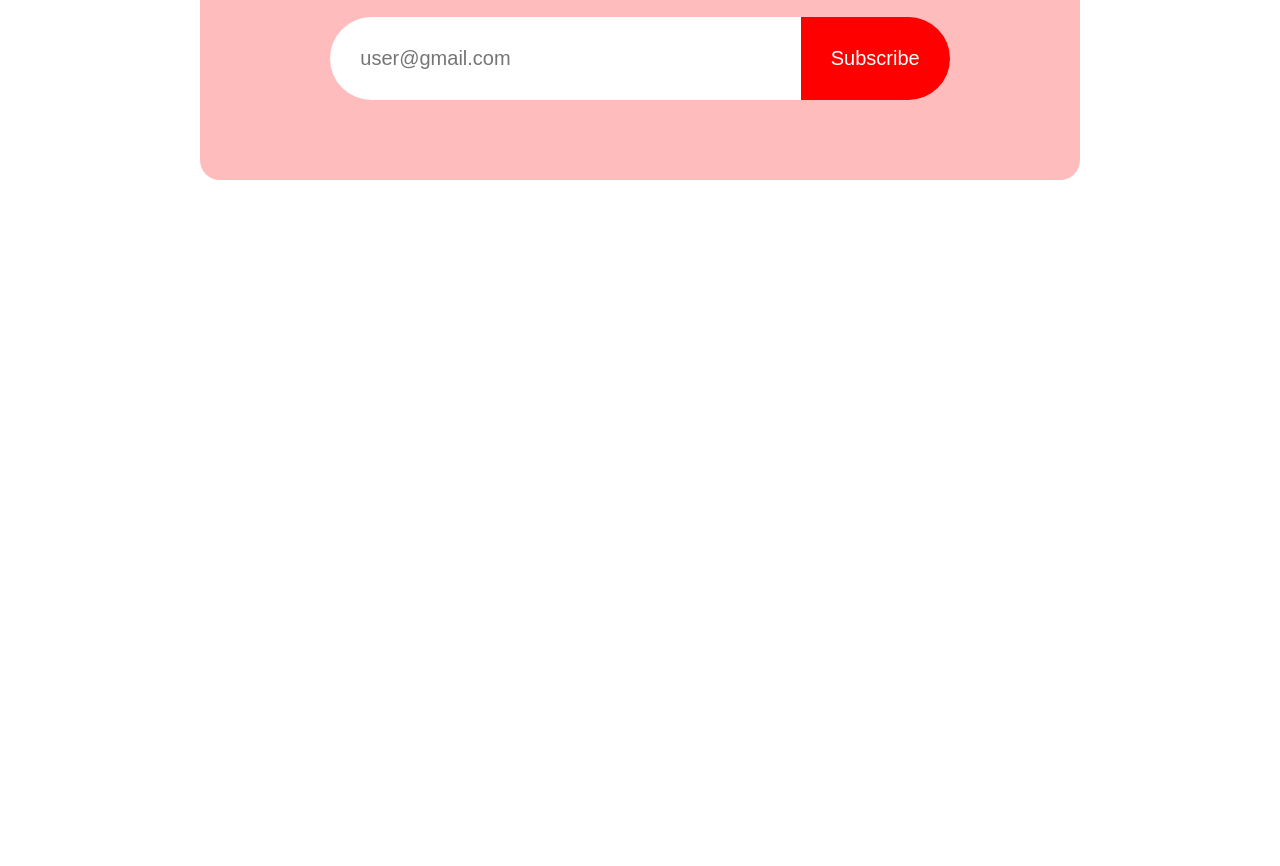
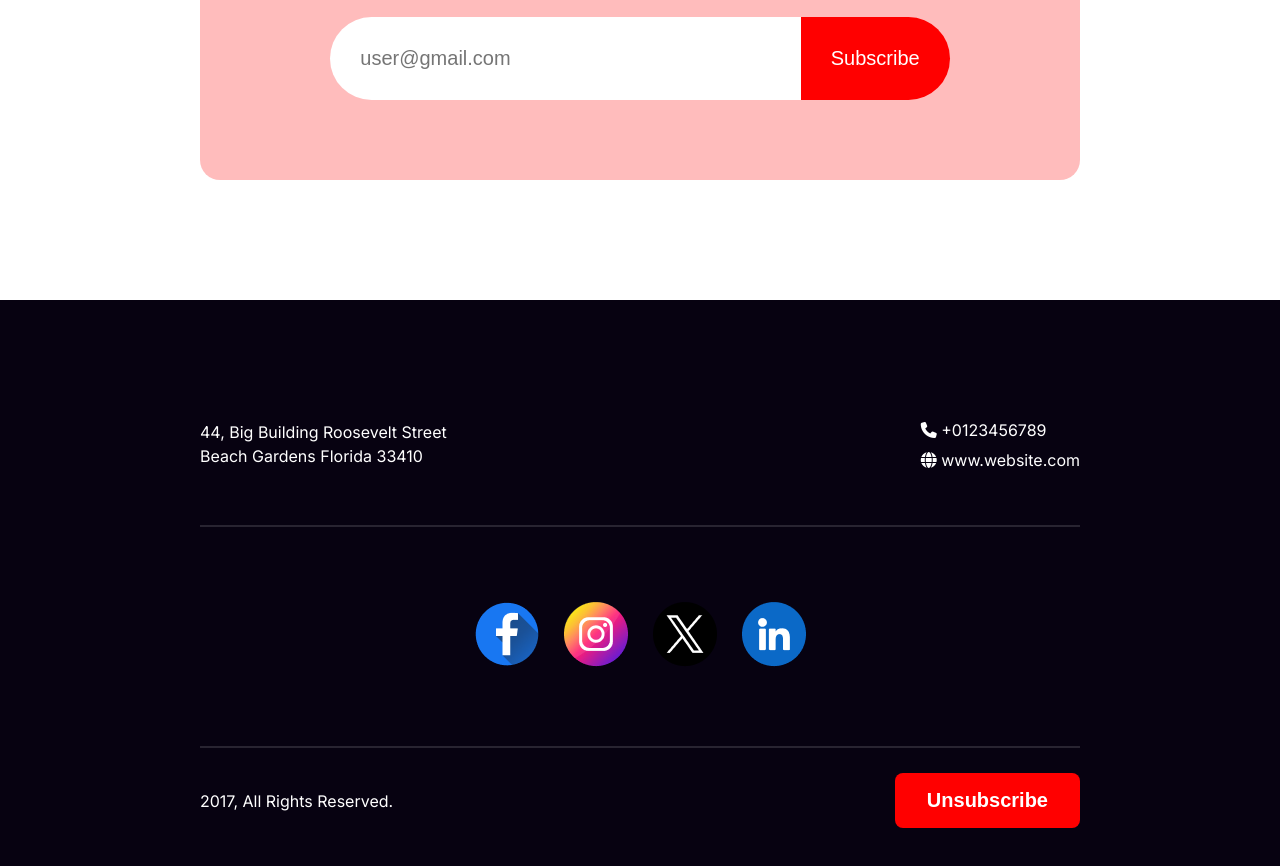
Before and after one commit to AsifHossain22/new-year-new-me, a plain HTML site: page index.html in a window 1280 px wide. Shown: the part 5859-6725 px from the top of the page. Before the commit the page ends 6159 px from the top, so only its background shows below. Drawn offline with Linux system fonts and the light colour scheme.

Commit message:
Footer Section Added

```diff
--- a/index.html
+++ b/index.html
@@ -177,6 +177,66 @@
       </section>
       <!-- SubscriptionSectionEnd -->
     </main>
-    <footer></footer>
+    <footer class="footer">
+      <div class="footer-container">
+        <div class="footer-top">
+          <div class="left-info">
+            <p>44, Big Building Roosevelt Street Beach Gardens Florida 33410</p>
+          </div>
+          <div class="right-info">
+            <ul>
+              <li>
+                <a href=""> <i class="fa-solid fa-phone"></i> +0123456789 </a>
+              </li>
+              <li>
+                <a href="">
+                  <i class="fa-solid fa-globe"></i> www.website.com
+                </a>
+              </li>
+            </ul>
+          </div>
+        </div>
+        <hr />
+        <div class="social-icon-container">
+          <ul>
+            <li>
+              <a href="">
+                <img src="images/icons/facebook.png" alt="" />
+              </a>
+            </li>
+            <li>
+              <a href="">
+                <img src="images/icons/instagram.png" alt="" />
+              </a>
+            </li>
+            <li>
+              <a href="">
+                <img src="images/icons/twitter.png" alt="" />
+              </a>
+            </li>
+            <li>
+              <a href="">
+                <img src="images/icons/linkedin.png" alt="" />
+              </a>
+            </li>
+          </ul>
+        </div>
+        <hr />
+        <div class="footer-bottom">
+          <div class="left-info">
+            <p>2017, All Rights Reserved.</p>
+          </div>
+          <div class="button-container">
+            <button class="btn-primary">Unsubscribe</button>
+          </div>
+        </div>
+      </div>
+    </footer>
+
+    <!-- FontAwesomeIcon -->
+    <script
+      src="https://kit.fontawesome.com/a5088e6086.js"
+      crossorigin="anonymous"
+    ></script>
   </body>
 </html>
--- a/styles/style.css
+++ b/styles/style.css
@@ -35,6 +35,7 @@ body {
   padding: 16px 32px;
   transition-duration: 0.3s;
 }
+
 .button-container .btn-primary:hover {
   background-color: #c70505;
 }
@@ -43,6 +44,7 @@ body {
   background-color: transparent;
   transition-duration: 0.3s;
 }
+
 .button-container .btn-secondary:hover {
   background-color: #ff0000;
 }
@@ -50,18 +52,6 @@ body {
 /*
 * BannerStyle
 */
-.banner-section {
-  /* background-image: url(../images/banner-img.png),
-    url(../images/banner-dark-shadow.png),
-    linear-gradient(#070211 0%, #070211 100%);
-  background-position: center, center;
-  background-repeat: no-repeat;
-  background-size: cover;
-  height: 100vh;
-  display: flex;
-  align-items: center;
-  justify-content: center; */
-}
 .banner-container {
   margin: 100px 200px;
   background-image: url(../images/banner-img.png),
@@ -76,14 +66,17 @@ body {
   align-items: center;
   justify-content: center;
 }
+
 .banner-section .banner-content {
   text-align: center;
   font-family: "Merriweather", serif;
 }
+
 .banner-content .title {
   color: white;
   font-size: 70px;
 }
+
 .banner-content .subtitle {
   color: white;
   font-size: 30px;
@@ -97,29 +90,35 @@ body {
   flex-direction: column;
   align-items: center;
 }
+
 .sixty-percent-off-container {
   padding: 0 200px;
   text-align: center;
 }
+
 .sixty-percent-off .title {
   color: #ff0000;
   font-size: 80px;
   font-weight: 700;
 }
+
 .sixty-percent-off .sub-title {
   color: #070211;
   font-size: 45px;
   font-weight: 700;
 }
+
 .sixty-percent-off .mini-title {
   color: #ff0000;
   font-size: 24px;
   font-weight: 500;
   padding: 30px 0 15px;
 }
+
 .sixty-percent-off .image {
   margin-top: 40px;
 }
+
 .sixty-percent-off .image img {
   width: 600px;
 }
@@ -130,6 +129,7 @@ body {
 .midnight-party-section {
   padding-top: 120px;
 }
+
 .midnight-party-section .midnight-party-container {
   background-image: url(../images/midnight-party-bg.png);
   background-position: center;
@@ -142,26 +142,28 @@ body {
   margin: 0 200px;
   padding: 0px;
 }
+
 .midnight-party-content {
   padding: 60px;
 }
+
 .midnight-party-content .title {
   font-size: 60px;
   font-weight: 900;
   color: #ffffff;
   letter-spacing: 10px;
 }
+
 .midnight-party-content .description {
   font-size: 18px;
   color: #ffffff;
   padding: 20px 0 30px;
 }
-.midnight-party-content .button-container {
-}
 .midnight-party-section .mid-night-party-image {
   padding: 30px;
   width: 400px;
 }
+
 .midnight-party-section .mid-night-party-image img {
   width: 100%;
 }
@@ -175,22 +177,27 @@ body {
   align-items: center;
   justify-content: center;
 }
+
 .timing-container {
   background-color: #ff000043;
   border-radius: 20px;
   padding: 100px 225px 120px;
 }
+
 .timing .timing-content {
   text-align: center;
 }
+
 .timing .timing-content p {
   font-size: 30px;
   font-weight: 600;
   padding: 10px 0;
 }
+
 .timing .timing-content p span {
   color: #ff0000;
 }
+
 .timing .timing-content .button-container {
   padding-top: 40px;
 }
@@ -201,19 +208,19 @@ body {
 .coming-soon {
   padding: 120px 200px;
 }
+
 .coming-soon .coming-soon-container {
   display: flex;
   align-items: center;
   justify-content: space-around;
   gap: 15px;
 }
-.coming-soon .coming-soon-container .left-item {
-}
 .coming-soon .coming-soon-container .left-item .sub-title {
   font-size: 24px;
   font-weight: 500;
   color: #ff0000;
 }
+
 .coming-soon .coming-soon-container .left-item .title {
   font-size: 48px;
   font-weight: 900;
@@ -221,28 +228,28 @@ body {
   color: #070211;
   font-family: "Merriweather", serif;
 }
+
 .coming-soon .coming-soon-container .left-item .description {
   font-size: 20px;
-}
-.coming-soon .coming-soon-container .center-item {
 }
 .coming-soon .coming-soon-container .center-item .image {
   width: 365px;
   height: 365px;
 }
+
 .coming-soon .coming-soon-container .center-item .image img {
   width: 100%;
-}
-.coming-soon .coming-soon-container .right-item {
 }
 .coming-soon .coming-soon-container .right-item .title {
   font-size: 48px;
   font-weight: 700;
   color: #ff0000;
 }
+
 .coming-soon .coming-soon-container .right-item .image {
   width: 140px;
 }
+
 .coming-soon .coming-soon-container .right-item .image img {
   width: 100%;
 }
@@ -253,25 +260,31 @@ body {
 .holiday {
   padding: 0 200px;
 }
+
 .holiday .holiday-container-top {
   text-align: center;
 }
+
 .holiday .holiday-container-top .sub-title {
   font-size: 24px;
   font-weight: 500;
   color: #070211;
 }
+
 .holiday .holiday-container-top .title {
   font-size: 72px;
   font-weight: 900;
   font-family: "Merriweather", serif;
 }
+
 .holiday .holiday-container-top .title span {
   color: #ff0000;
 }
+
 .holiday .holiday-container-top .description {
   padding: 30px 0 60px;
 }
+
 .holiday .holiday-container-bottom {
   background-image: url(../images/holiday-bg-bottom.png);
   background-position: bottom;
@@ -280,15 +293,19 @@ body {
   display: flex;
   padding-top: 0px;
 }
+
 .holiday .holiday-container-bottom .left-item {
   width: 630px;
 }
+
 .holiday .holiday-container-bottom .left-item img {
   width: 100%;
 }
+
 .holiday .holiday-container-bottom .right-item {
   width: 350px;
 }
+
 .holiday .holiday-container-bottom .right-item img {
   width: 100%;
 }
@@ -296,35 +313,40 @@ body {
 /*
 * PortfolioStyle
 */
-.portfolio {
-}
 .portfolio .portfolio-container {
   padding: 120px 200px;
 }
+
 .portfolio .portfolio-container .portfolio-content {
   padding-bottom: 40px;
 }
+
 .portfolio .portfolio-container .portfolio-content .sub-title {
   font-size: 24px;
   font-weight: 500;
   color: #ff0000;
 }
+
 .portfolio .portfolio-container .portfolio-content .title {
   font-size: 48px;
   font-weight: 900;
   padding: 15px 0 20px;
 }
+
 .portfolio .portfolio-container .portfolio-content .description {
   font-size: 20px;
 }
+
 .portfolio .portfolio-container .portfolio-gallery {
   display: flex;
   flex-wrap: wrap;
   gap: 15px;
 }
+
 .portfolio .portfolio-container .portfolio-gallery .portfolio-item {
   width: 300px;
 }
+
 .portfolio .portfolio-container .portfolio-gallery .portfolio-item img {
   width: 100%;
 }
@@ -335,6 +357,7 @@ body {
 .subscription {
   padding-bottom: 120px;
 }
+
 .subscription-container {
   margin: 0 200px;
   padding: 80px 120px;
@@ -342,21 +365,16 @@ body {
   background-color: #ff000043;
   border-radius: 20px;
 }
-.subscription-container .image {
-}
-.subscription-container .image img {
-}
 .subscription-container .title {
   font-size: 48px;
   font-weight: 900;
   color: #070211;
   padding: 40px 0 20px;
 }
+
 .subscription-container .description {
   font-size: 20px;
   color: #070211;
-}
-.subscribe-button-container {
 }
 .subscribe-button-container input {
   padding: 30px;
@@ -366,13 +384,16 @@ body {
   border: none;
   cursor: pointer;
 }
+
 .subscribe-button-container input[type="email"] {
   width: 65%;
   border-radius: 50px 0px 0px 50px;
 }
+
 .subscribe-button-container input[type="email"]:focus-visible {
   outline: none;
 }
+
 .subscribe-button-container input[type="submit"] {
   border-radius: 0px 50px 50px 0px;
   margin-left: -10px;
@@ -380,6 +401,68 @@ body {
   color: #ffffff;
   transition-duration: 0.3s;
 }
+
 .subscribe-button-container input[type="submit"]:hover {
   background-color: #ad1414;
 }
+
+/*
+* FooterStyle
+*/
+.footer {
+  padding: 120px 140px;
+  background-color: #070211;
+  color: #ffffff;
+}
+
+.footer .footer-container {
+  padding: 0px 60px;
+}
+
+.footer .footer-container .footer-top {
+  display: flex;
+  justify-content: space-between;
+  padding-bottom: 30px;
+}
+.footer .footer-container .footer-top .left-info p {
+  width: 60%;
+  line-height: 24px;
+}
+.footer .footer-container .footer-top .right-info ul {
+  display: flex;
+  flex-direction: column;
+  gap: 10px;
+  list-style: none;
+}
+.footer .footer-container .footer-top .right-info ul li a {
+  color: #ffffff;
+  text-decoration: none;
+}
+
+.footer .footer-container .social-icon-container {
+  padding: 50px 0;
+}
+
+.footer .footer-container .social-icon-container ul {
+  list-style: none;
+  display: flex;
+  justify-content: center;
+  gap: 25px;
+}
+.footer .footer-container .social-icon-container ul li a {
+  text-decoration: none;
+  color: #ffffff;
+}
+
+hr {
+  padding: 1px;
+  margin: 25px 0;
+  background: #ffffff22;
+  border: none;
+}
+
+.footer .footer-container .footer-bottom {
+  display: flex;
+  align-items: center;
+  justify-content: space-between;
+}
```
